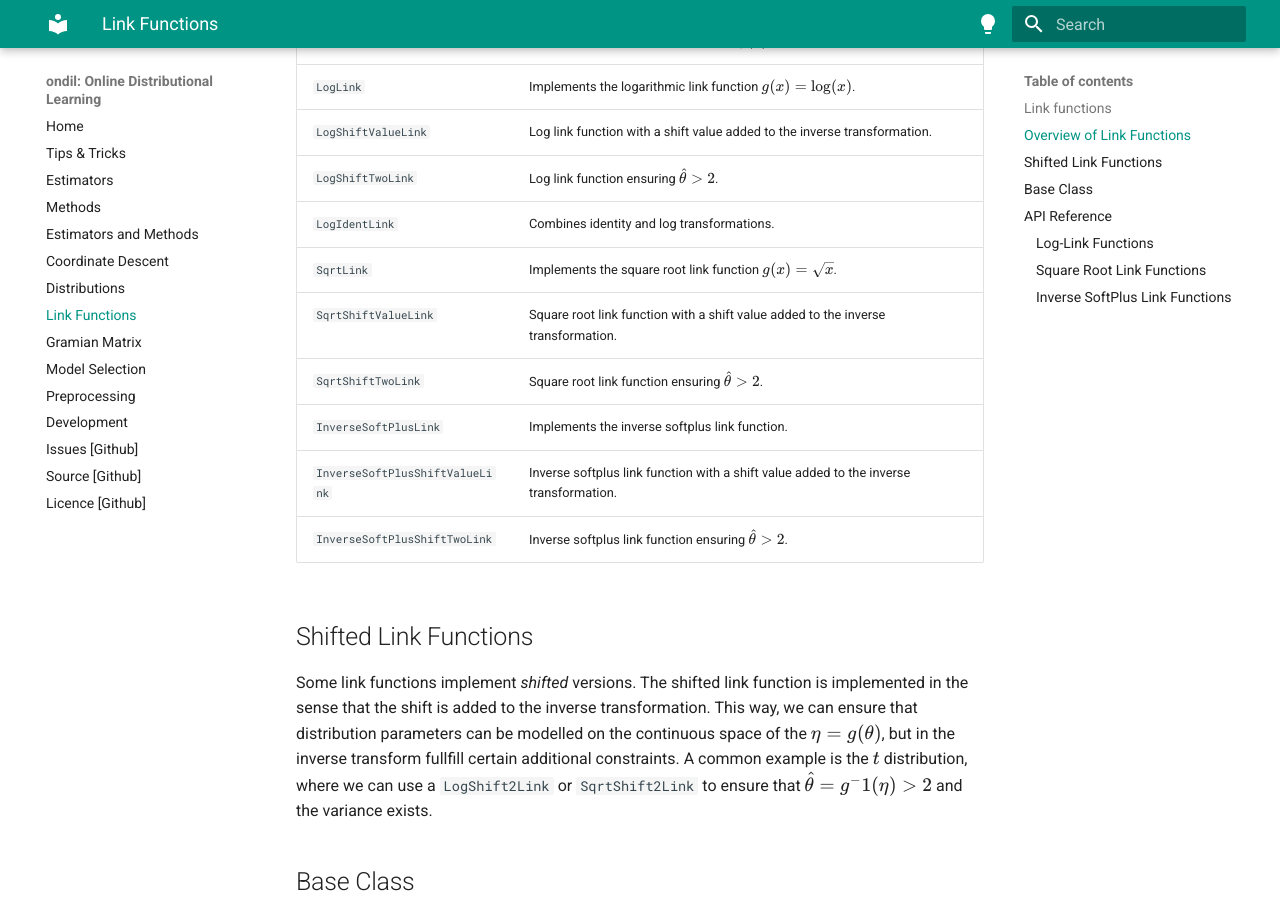
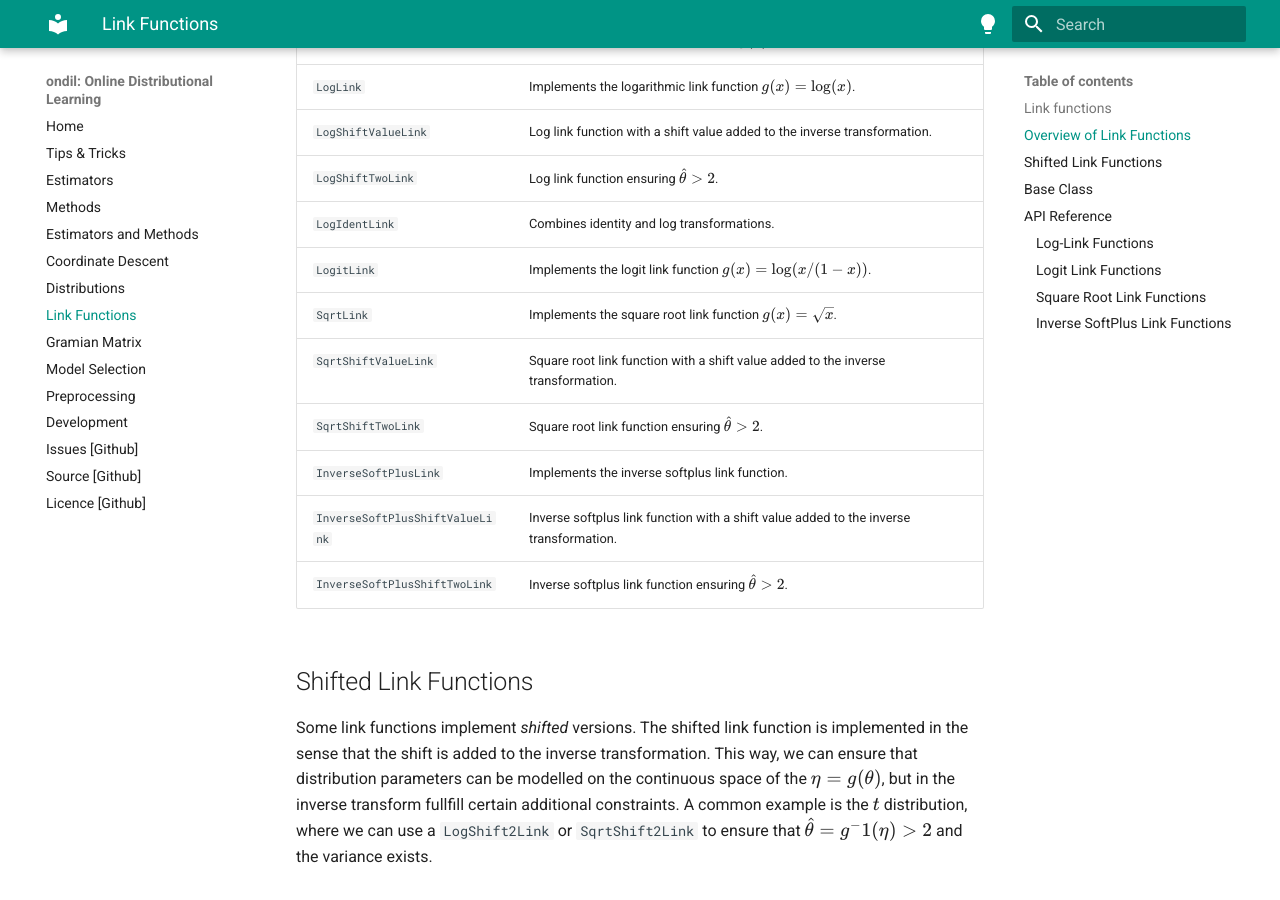
Before and after one commit to simon-hirsch/rolch, an MkDocs documentation site: the page built from docs/links.md, in a window 1280 px wide and 900 px high, scrolled down 656 px. Built offline with MkDocs 1.6.1 and Material for MkDocs 9.7.7, drawn with Linux system fonts in a browser that asks for light colours.

Commit message:
Add logitlink to docs

```diff
--- a/docs/links.md
+++ b/docs/links.md
@@ -16,19 +16,20 @@ The link functions implemented in `ondil` implemenent these as class methods eac
 
 ## Overview of Link Functions
 
-| Link Function                  | Description                                                                                     |
-|--------------------------------|-------------------------------------------------------------------------------------------------|
-| `IdentityLink`                 | Implements the identity link function \(g(x) = x\).                                            |
-| `LogLink`                      | Implements the logarithmic link function \(g(x) = \log(x)\).                                   |
-| `LogShiftValueLink`            | Log link function with a shift value added to the inverse transformation.                      |
-| `LogShiftTwoLink`              | Log link function ensuring \(\hat{\theta} > 2\).                                              |
-| `LogIdentLink`                 | Combines identity and log transformations.                                                    |
-| `SqrtLink`                     | Implements the square root link function \(g(x) = \sqrt{x}\).                                 |
-| `SqrtShiftValueLink`           | Square root link function with a shift value added to the inverse transformation.              |
-| `SqrtShiftTwoLink`             | Square root link function ensuring \(\hat{\theta} > 2\).                                      |
-| `InverseSoftPlusLink`          | Implements the inverse softplus link function.                                                |
-| `InverseSoftPlusShiftValueLink`| Inverse softplus link function with a shift value added to the inverse transformation.         |
-| `InverseSoftPlusShiftTwoLink`  | Inverse softplus link function ensuring \(\hat{\theta} > 2\).                                 |
+| Link Function                   | Description                                                                            |
+| ------------------------------- | -------------------------------------------------------------------------------------- |
+| `IdentityLink`                  | Implements the identity link function \(g(x) = x\).                                    |
+| `LogLink`                       | Implements the logarithmic link function \(g(x) = \log(x)\).                           |
+| `LogShiftValueLink`             | Log link function with a shift value added to the inverse transformation.              |
+| `LogShiftTwoLink`               | Log link function ensuring \(\hat{\theta} > 2\).                                       |
+| `LogIdentLink`                  | Combines identity and log transformations.                                             |
+| `LogitLink`                     | Implements the logit link function \(g(x) = \log(x/(1-x))\).                           |
+| `SqrtLink`                      | Implements the square root link function \(g(x) = \sqrt{x}\).                          |
+| `SqrtShiftValueLink`            | Square root link function with a shift value added to the inverse transformation.      |
+| `SqrtShiftTwoLink`              | Square root link function ensuring \(\hat{\theta} > 2\).                               |
+| `InverseSoftPlusLink`           | Implements the inverse softplus link function.                                         |
+| `InverseSoftPlusShiftValueLink` | Inverse softplus link function with a shift value added to the inverse transformation. |
+| `InverseSoftPlusShiftTwoLink`   | Inverse softplus link function ensuring \(\hat{\theta} > 2\).                          |
 
 ## Shifted Link Functions
 
@@ -52,6 +53,10 @@ Some link functions implement _shifted_ versions. The shifted link function is i
 
 ::: ondil.link.LogIdentLink
 
+### Logit Link Functions
+
+::: ondil.link.LogitLink
+
 ### Square Root Link Functions
 
 ::: ondil.link.SqrtLink
```
